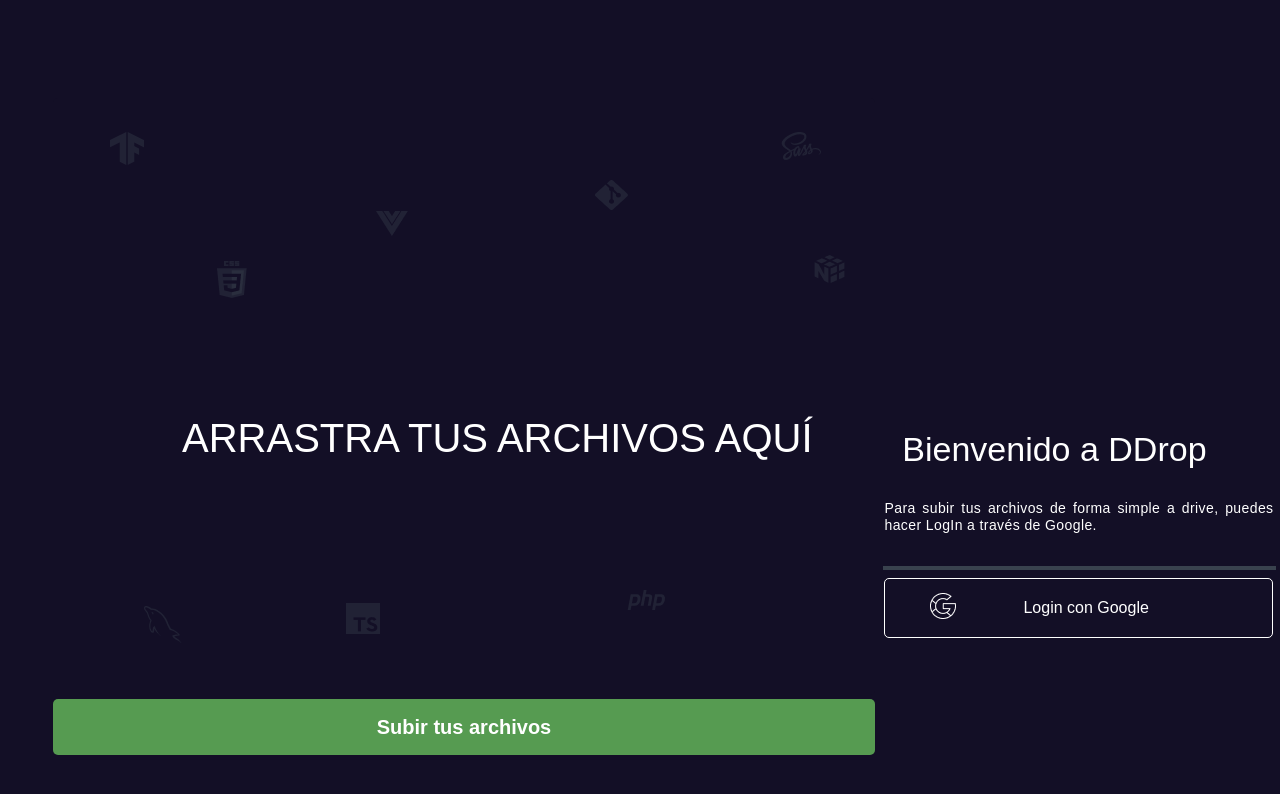
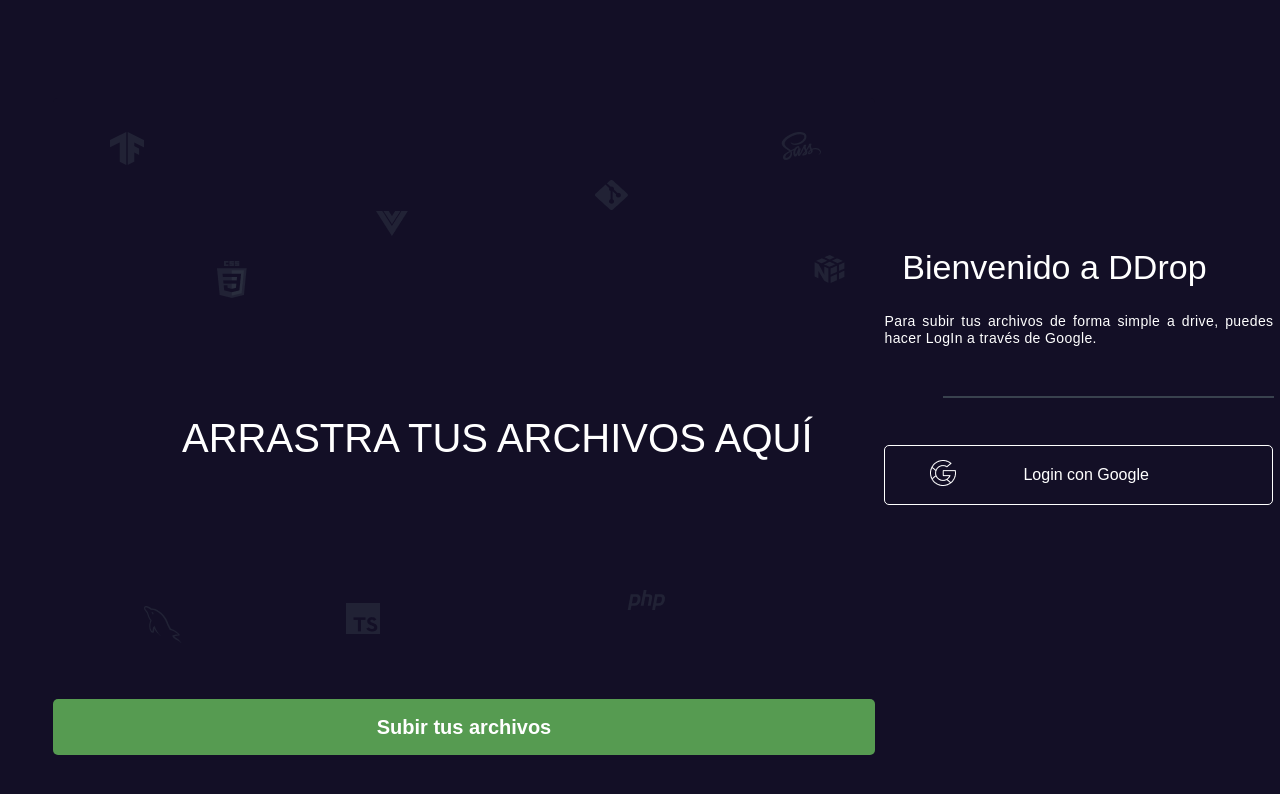
Before and after one commit to itsberriver/dropZone-hackathon, a React (Create React App) app: page / in a window 1280 px wide. Shown: the top 794 px of the page. Built offline with nearby package versions, Linux system fonts and the light colour scheme.

Commit message:
changed margins

```diff
--- a/src/App.css
+++ b/src/App.css
@@ -9,6 +9,7 @@
   margin-right: 55.98px;
   margin-top: 98px;
   margin-bottom: 54px;
+
 }
 
 .fileBackground-image{
@@ -26,8 +27,10 @@
   top: 50.67%;
   bottom: 49.33%;
 
-  border: 2px solid #39424E;
+  border: 1px solid #39424E;
   margin-left: 69%;
+  margin-top: 49px;
+  margin-bottom: 47px;
   }
 
 
@@ -42,6 +45,7 @@
   line-height: 17px;
   text-align: justify;
   letter-spacing: 0.4px;
+  margin-top: 17px;
 
   color: #FFFFFF;
   position: relative;
@@ -64,7 +68,7 @@
 }
 
 div.login-welcome-container{
-  margin-top: -352px;
+  margin-top: -534px;
   margin-left: -53px;
   margin-right: -55.98px;
 
```
